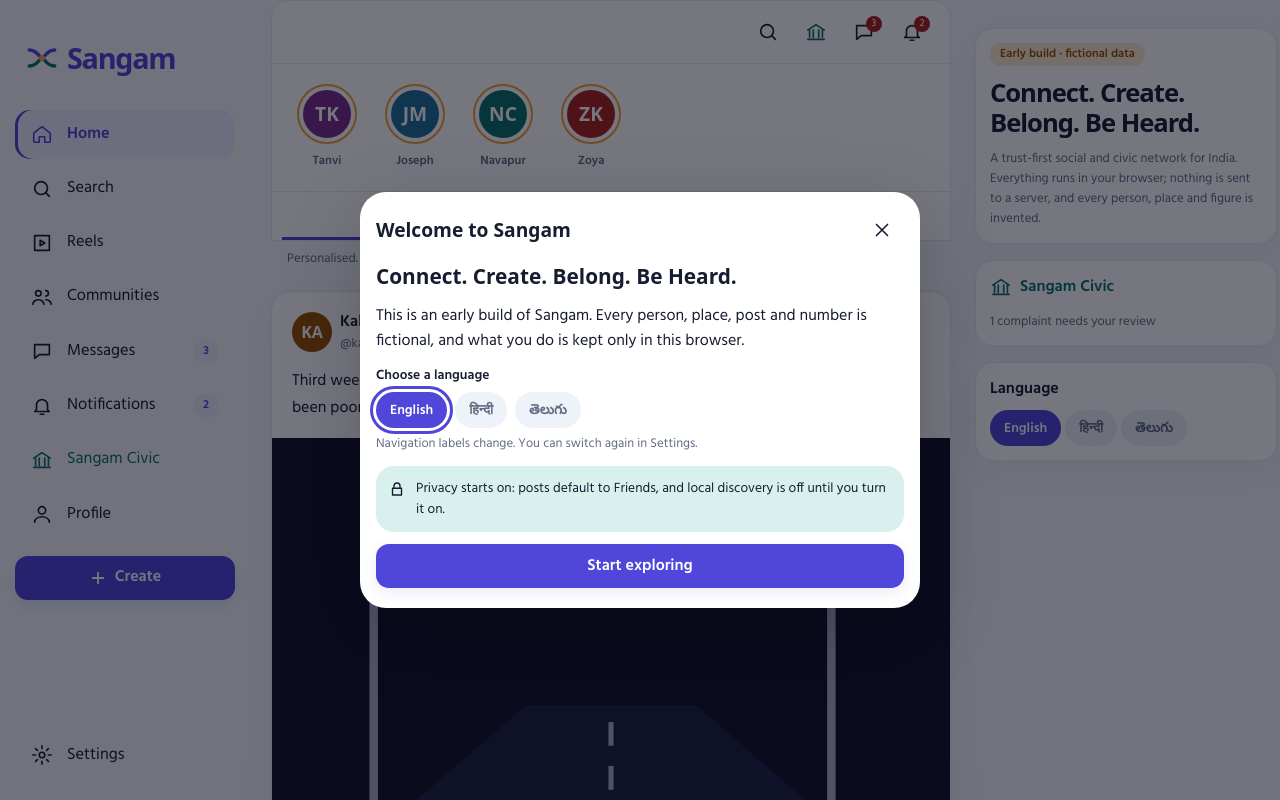
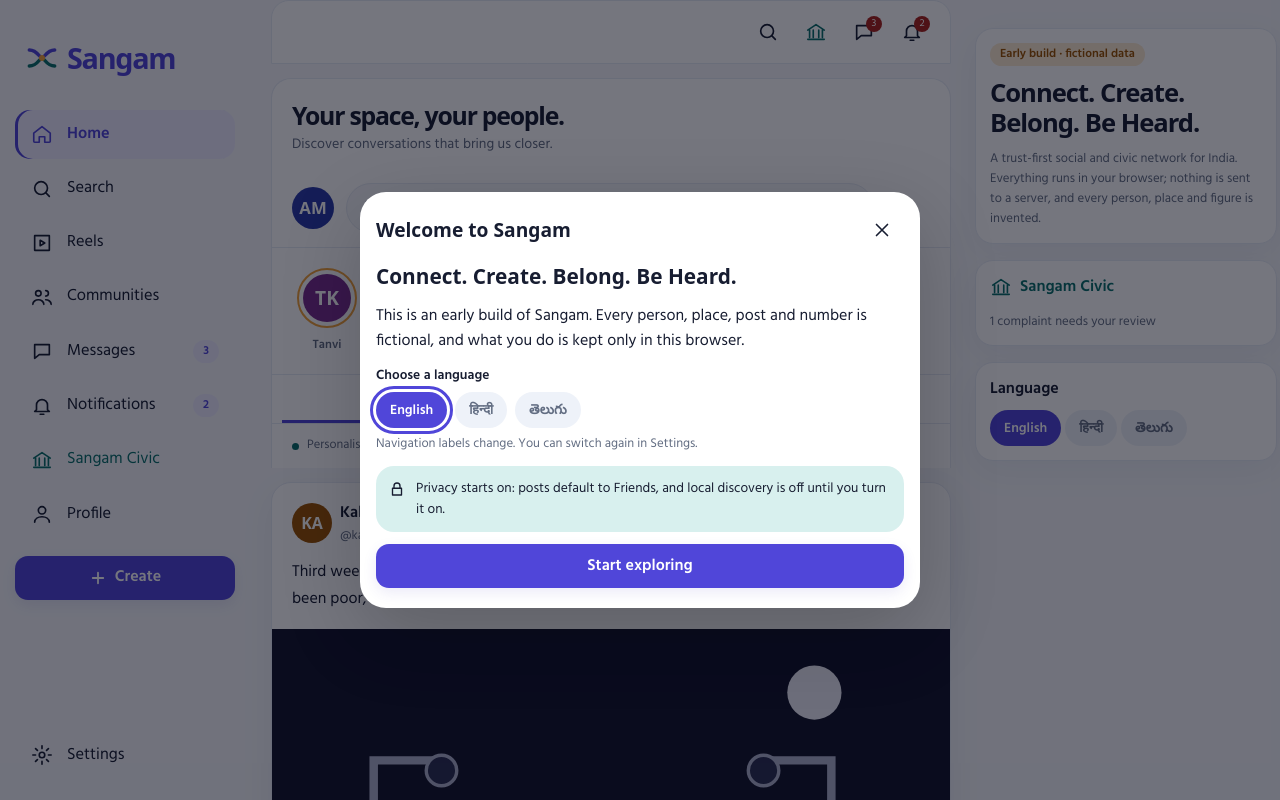
Before and after one commit to anveshpasunoori/sangam, a Next.js app in the folder apps/web/: page / in a window 1280 px wide. Shown: the top 800 px of the page. Built offline with nearby package versions, Linux system fonts and the light colour scheme; a web font is replaced by a local one.

Commit message:
design: elevate Sangam page.tsx

```diff
--- a/apps/web/src/app/page.tsx
+++ b/apps/web/src/app/page.tsx
@@ -4,7 +4,7 @@ import Link from "next/link";
 import { HomeHeader, Screen } from "@/components/AppShell";
 import { PostCard } from "@/components/PostCard";
 import { useUI } from "@/components/UIProvider";
-import { Avatar, Empty, Seg } from "@/components/ui";
+import { Avatar, Empty, Seg, Icon } from "@/components/ui";
 import { buildFeed } from "@/domain/feed";
 import { translate } from "@/lib/i18n";
 import { useStore } from "@/lib/store";
@@ -29,6 +29,12 @@ export default function Home() {
     <>
       <HomeHeader />
       <Screen title="" bare>
+        <div className="feed-intro"><h2>Your space, your people.</h2><p>Discover conversations that bring us closer.</p></div>
+        <div className="feed-compose">
+          <Avatar user={state.users.me} size={42} />
+          <Link href="/create" className="feed-compose-link">What’s on your mind?</Link>
+          <Link href="/create" className="icon" aria-label="Create post"><Icon name="plus" /></Link>
+        </div>
         <div className="stories" aria-label="Stories">
           {state.stories.map((s, i) => {
             const u = state.users[s.by];
@@ -53,7 +59,7 @@ export default function Home() {
           value={mode}
           onChange={(v) => update((d) => void (d.feedMode = v))}
         />
-        <div className="why" style={{ padding: "8px 16px", margin: 0 }}>
+        <div className="feed-mode-note">
           {note}
         </div>
         {posts.length ? (
```
